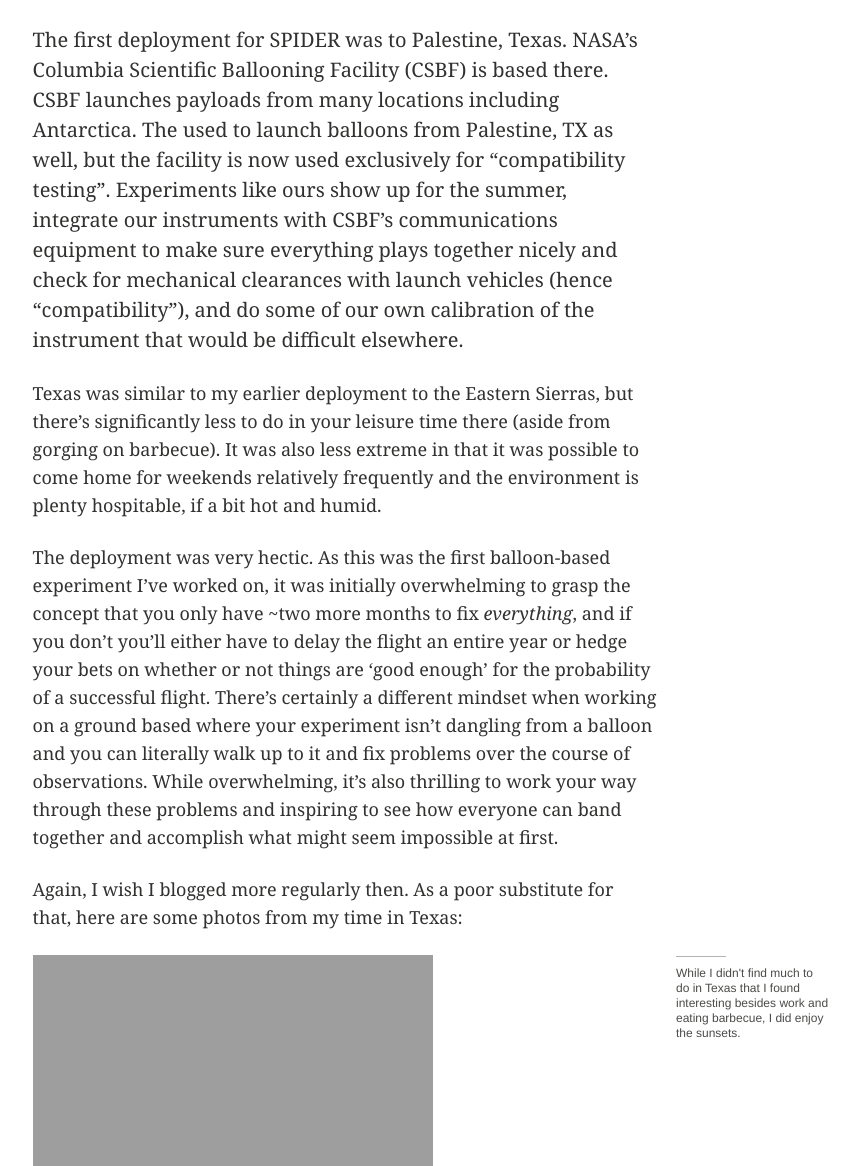
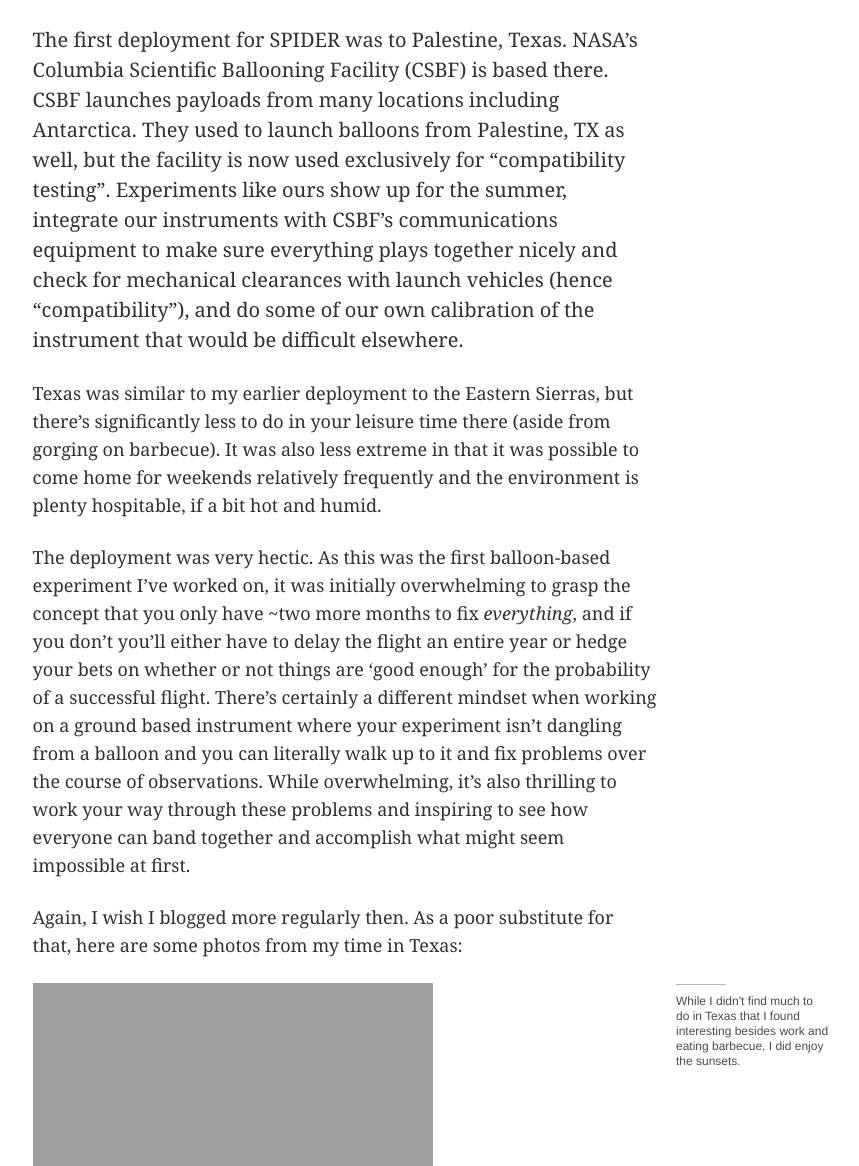
Before and after one commit to zkermish/zkermish.github.io, a Jekyll site: the page built from _posts/articles/2014-10-23-spider-in-texas.md, in a window 1280 px wide and 1400 px high, scrolled down 753 px. Shown: the part 234-1400 px from the top of the window, without its empty margins (249-1108 px from the left). Built offline with Jekyll 4.4.1, drawn with Linux system fonts in a browser that asks for light colours.

Commit message:
Edits to old posts after noticing some typos

```diff
--- a/_posts/articles/2014-10-23-spider-in-texas.md
+++ b/_posts/articles/2014-10-23-spider-in-texas.md
@@ -11,11 +11,11 @@ image:
   thumb:
 ---
 
-The first deployment for SPIDER was to Palestine, Texas.  NASA's Columbia Scientific Ballooning Facility (CSBF) is based there.  CSBF launches payloads from many locations including Antarctica.  The used to launch balloons from Palestine, TX as well, but the facility is now used exclusively for "compatibility testing". Experiments like ours show up for the summer, integrate our instruments with CSBF's communications equipment to make sure everything plays together nicely and check for mechanical clearances with launch vehicles (hence "compatibility"), and do some of our own calibration of the instrument that would be difficult elsewhere.
+The first deployment for SPIDER was to Palestine, Texas.  NASA's Columbia Scientific Ballooning Facility (CSBF) is based there.  CSBF launches payloads from many locations including Antarctica.  They used to launch balloons from Palestine, TX as well, but the facility is now used exclusively for "compatibility testing". Experiments like ours show up for the summer, integrate our instruments with CSBF's communications equipment to make sure everything plays together nicely and check for mechanical clearances with launch vehicles (hence "compatibility"), and do some of our own calibration of the instrument that would be difficult elsewhere.
 
 Texas was similar to my earlier deployment to the Eastern Sierras, but there's significantly less to do in your leisure time there (aside from gorging on barbecue).  It was also less extreme in that it was possible to come home for weekends relatively frequently and the environment is plenty hospitable, if a bit hot and humid.
 
-The deployment was very hectic. As this was the first balloon-based experiment I've worked on, it was initially overwhelming to grasp the concept that you only have ~two more months to fix *everything*, and if you don't you'll either have to delay the flight an entire year or hedge your bets on whether or not things are 'good enough' for the probability of a successful flight.  There's certainly a different mindset when working on a ground based where your experiment isn't dangling from a balloon and you can literally walk up to it and fix problems over the course of observations.  While overwhelming, it's also thrilling to work your way through these problems and inspiring to see how everyone can band together and accomplish what might seem impossible at first.
+The deployment was very hectic. As this was the first balloon-based experiment I've worked on, it was initially overwhelming to grasp the concept that you only have ~two more months to fix *everything*, and if you don't you'll either have to delay the flight an entire year or hedge your bets on whether or not things are 'good enough' for the probability of a successful flight.  There's certainly a different mindset when working on a ground based instrument where your experiment isn't dangling from a balloon and you can literally walk up to it and fix problems over the course of observations.  While overwhelming, it's also thrilling to work your way through these problems and inspiring to see how everyone can band together and accomplish what might seem impossible at first.
 
 Again, I wish I blogged more regularly then.  As a poor substitute for that, here are some photos from my time in Texas:
 
```
Also changed, not shown: _posts/articles/2014-11-30-why-are-you-in-antarctica.md (+1 -1 lines).
